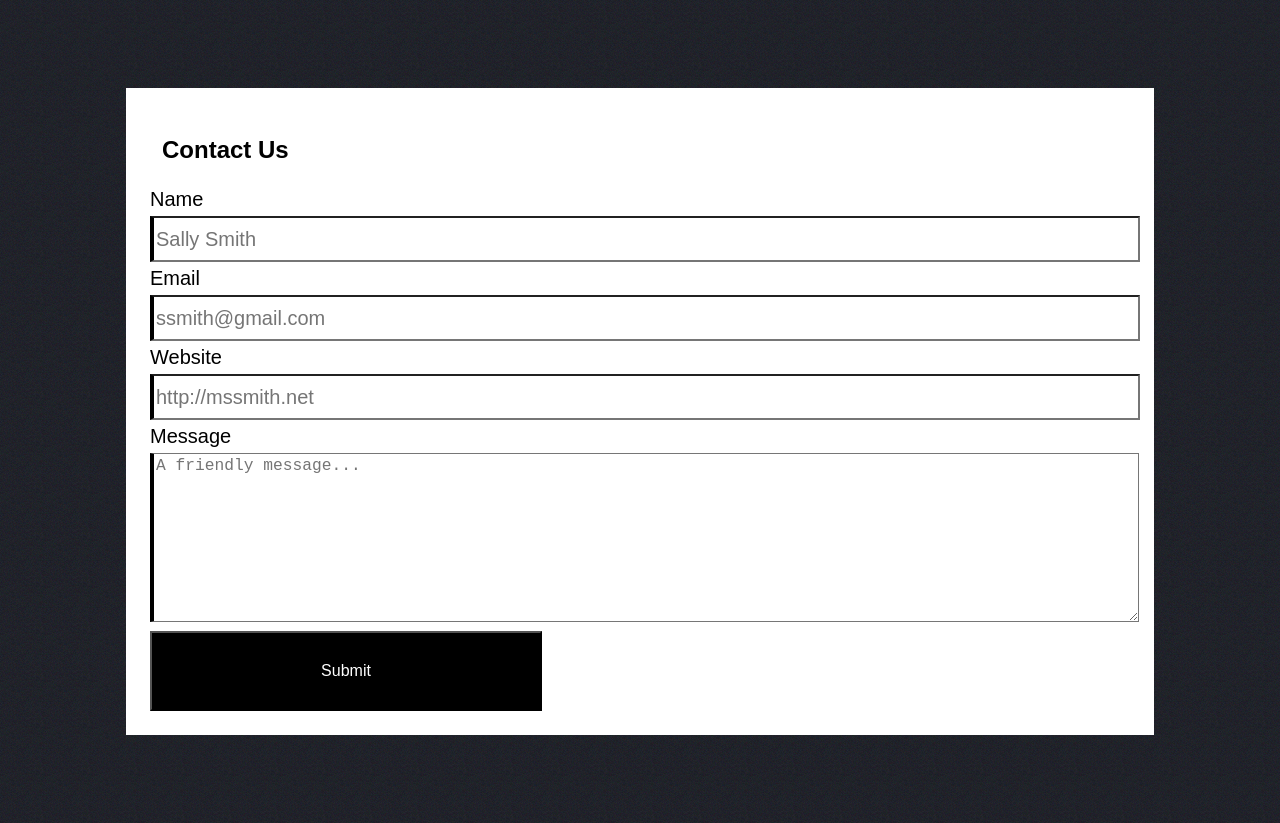
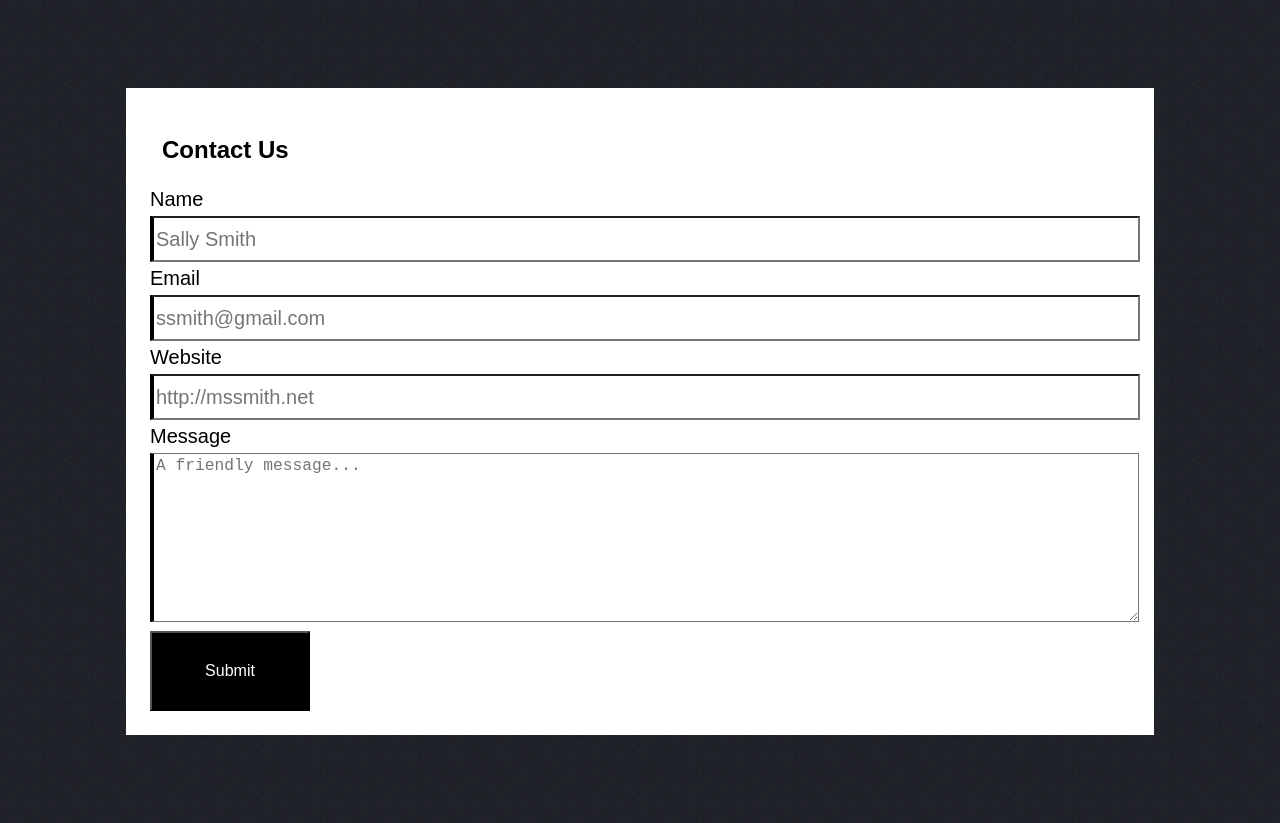
Before and after one commit to MHG16/jQuery-contact-form, a website: page index.html in a window 1280 px wide. Drawn offline with nearby package versions, Linux system fonts and the light colour scheme.

Commit message:
styled button to be smaller

```diff
--- a/styles/main.scss
+++ b/styles/main.scss
@@ -38,7 +38,7 @@ input {
 	border-left: 4px solid black;
 }
 
-//per Jess make input fields all width: 100% and add padding on form to get them to be 1 em from the size of the div.
+//make input fields all width: 100% and add padding on form to get them to be 1 em from the size of the div.
 
 
 .message {
@@ -50,7 +50,7 @@ input {
 
 
 button {
-	width: 40%;
+	width: 10em;
 	height: 5em;
 	font-size: 1em;
 	color: white;
```
Also changed, not shown: styles/main.css, 1 other file.
